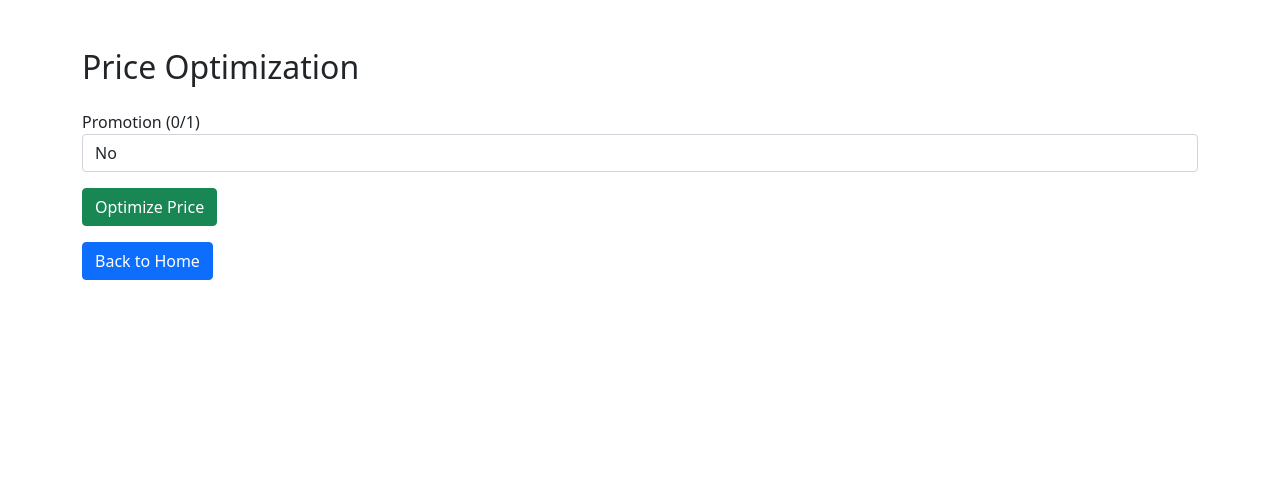
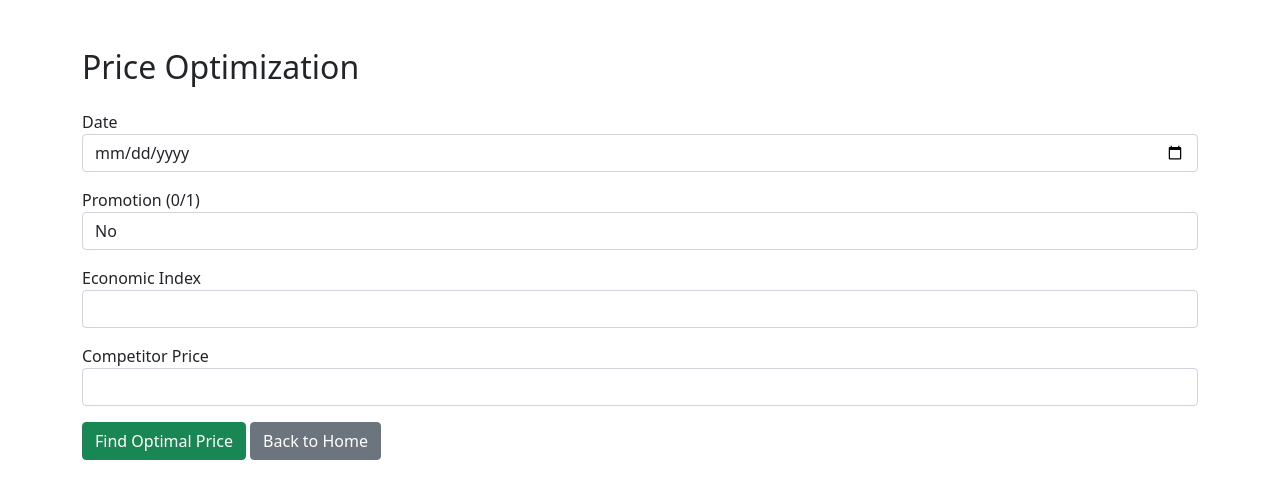
Before and after one commit to fejeeroww/healthypact-forecaster, a Flask app: page /optimize in a window 1280 px wide. Shown: the top 499 px of the page. Run offline with Flask 3, Linux system fonts and the light colour scheme; parts of the project's set-up code (start-up, migrations or seed data) failed here and were passed over.

Commit message:
Update optimize.html

```diff
--- a/Templates/optimize.html
+++ b/Templates/optimize.html
@@ -1,3 +1,4 @@
+<!-- Templates/optimize.html -->
 <!DOCTYPE html>
 <html>
 <head>
@@ -9,13 +10,26 @@
         <h2>Price Optimization</h2>
         <form method="POST" class="mt-4">
             <div class="mb-3">
+                <label>Date</label>
+                <input type="date" name="date" class="form-control" required>
+            </div>
+            <div class="mb-3">
                 <label>Promotion (0/1)</label>
                 <select name="promotion" class="form-control" required>
                     <option value="0">No</option>
                     <option value="1">Yes</option>
                 </select>
             </div>
-            <button type="submit" class="btn btn-success">Optimize Price</button>
+            <div class="mb-3">
+                <label>Economic Index</label>
+                <input type="number" step="0.01" name="economic_index" class="form-control" required>
+            </div>
+            <div class="mb-3">
+                <label>Competitor Price</label>
+                <input type="number" step="0.01" name="competitor_price" class="form-control" required>
+            </div>
+            <button type="submit" class="btn btn-success">Find Optimal Price</button>
+            <a href="/" class="btn btn-secondary">Back to Home</a>
         </form>
 
         {% if results %}
@@ -32,10 +46,6 @@
             {{ error }}
         </div>
         {% endif %}
-
-        <div class="mt-3">
-            <a href="/" class="btn btn-primary">Back to Home</a>
-        </div>
     </div>
 </body>
 </html>
```
